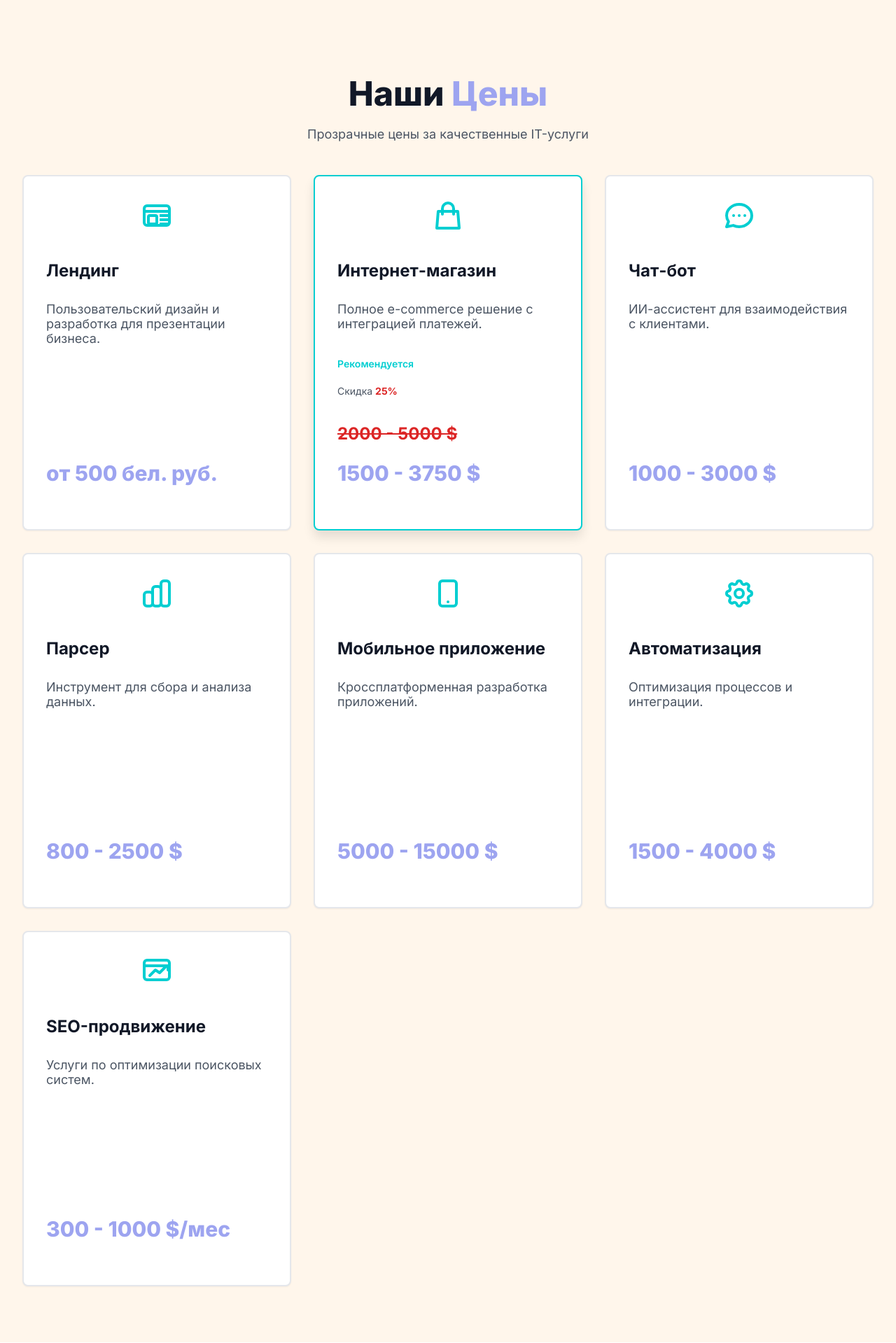
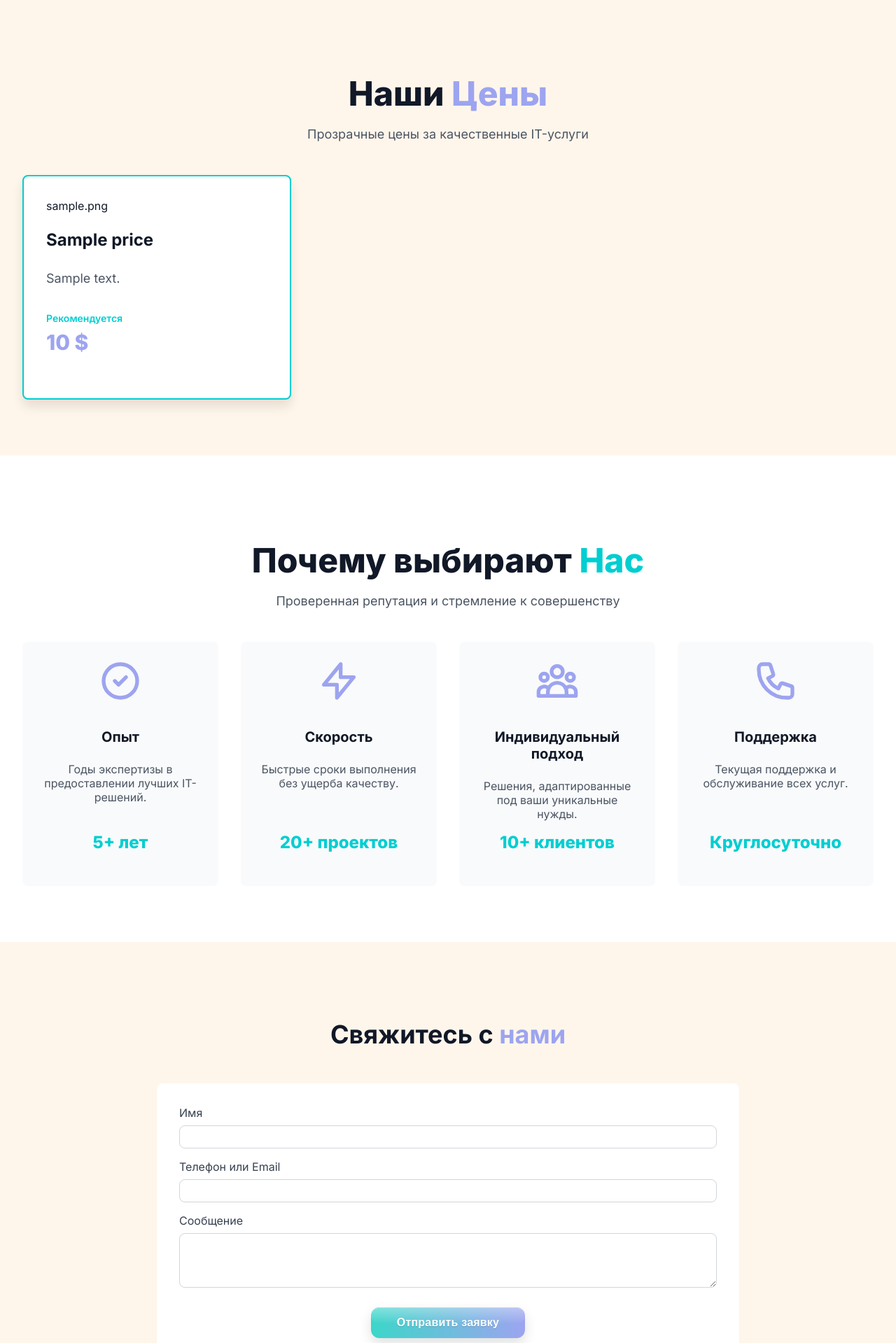
Before and after one commit to Xumpocmb/WebCraft, a Django app: page / in a window 1280 px wide. Shown: the part 2020-3939 px from the top of the page at 70% size. Run offline with Django 5.2, Linux system fonts and the light colour scheme; tables that the repository leaves empty hold one stand-in row (values such as "Sample post").

Commit message:
feat(prices): implement dynamic price list
Add a new `Price` model for managing pricing information dynamically.
This includes fields for title, description, original price, discount percentage, recommended status, and an SVG icon.
The model is integrated into the Django admin for content management.
The `home` view now fetches `Price` objects and passes them to the template.
The `prices.html` template has been refactored to dynamically display these price items, including conditional styling for recommended items and logic for displaying discounted prices.

```diff
--- a/app_home/admin.py
+++ b/app_home/admin.py
@@ -1,6 +1,7 @@
 from django.contrib import admin
 
 # Register your models here.
-from .models import Service
+from .models import Service, Price
 
 admin.site.register(Service)
+admin.site.register(Price)
--- a/app_home/models.py
+++ b/app_home/models.py
@@ -1,4 +1,5 @@
 from django.db import models
+from decimal import Decimal
 
 # Create your models here.
 
@@ -10,4 +11,28 @@ class Service(models.Model):
 
     def __str__(self):
         return self.title
+
+class Price(models.Model):
+    title = models.CharField(max_length=200)
+    description = models.TextField()
+    price = models.DecimalField(max_digits=10, decimal_places=2, blank=True, null=True) # This will now be the original price
+    recommended = models.BooleanField(default=False)
+    discount_percentage = models.DecimalField(max_digits=5, decimal_places=2, blank=True, null=True)
+    icon_svg = models.TextField(help_text="SVG code for the price icon", blank=True, null=True)
+
+    @property
+    def discounted_price(self):
+        if self.price is not None and self.discount_percentage is not None:
+            return self.price * (Decimal('1') - self.discount_percentage / Decimal('100'))
+        return None
+
+    @property
+    def display_price(self):
+        if self.discounted_price is not None:
+            return f"{self.discounted_price:.0f}"
+        elif self.price is not None:
+            return f"{self.price:.0f}"
+        return "Цена не указана"
+
+    def __str__(self):
         return self.title
--- a/app_home/views.py
+++ b/app_home/views.py
@@ -1,9 +1,10 @@
 from django.shortcuts import render
-from .models import Service
+from .models import Service, Price
 
 # Create your views here.
 
 def home(request):
     services = Service.objects.all()
-    context = {'services': services}
+    prices = Price.objects.all()
+    context = {'services': services, 'prices': prices}
     return render(request, 'index.html', context)
--- a/templates/app_home/prices.html
+++ b/templates/app_home/prices.html
@@ -8,99 +8,36 @@
       Прозрачные цены за качественные IT-услуги
     </p>
     <div class="grid grid-cols-1 md:grid-cols-2 lg:grid-cols-3 gap-8">
+      {% for price_item in prices %}
       <div
-        class="bg-white p-8 rounded-lg shadow-sm hover:shadow-lg hover:scale-105 transition-all duration-300 border-2 border-gray-200 fade-in">
-        <!-- Иконка лендинга: окно веб-страницы с блоками контента -->
+        class="bg-white p-8 rounded-lg shadow-sm hover:shadow-lg hover:scale-105 transition-all duration-300 border-2 {% if price_item.recommended %}border-accent-turquoise shadow-lg{% else %}border-gray-200{% endif %} fade-in">
+        {% if price_item.icon_svg %}
+        {{ price_item.icon_svg|safe }}
+        {% else %}
+        <!-- Default icon if none provided -->
         <svg class="w-12 h-12 text-accent-turquoise mb-4" fill="none" stroke="currentColor" viewBox="0 0 24 24"
           aria-hidden="true">
-          <!-- рамка окна -->
-          <rect x="3" y="5" width="18" height="14" rx="2" ry="2" stroke-width="2"></rect>
-          <!-- верхняя панель -->
-          <line x1="3" y1="9" x2="21" y2="9" stroke-width="2"></line>
-          <!-- левый геро-блок -->
-          <rect x="6" y="12" width="6" height="6" rx="1" stroke-width="2"></rect>
-          <!-- строки контента справа -->
-          <line x1="14" y1="12" x2="20" y2="12" stroke-width="2"></line>
-          <line x1="14" y1="15" x2="20" y2="15" stroke-width="2"></line>
-          <line x1="14" y1="18" x2="20" y2="18" stroke-width="2"></line>
-        </svg>
-        <h3 class="text-2xl font-bold text-gray-900 mb-3">Лендинг</h3>
-        <p class="text-gray-600 mb-6 text-lg">Пользовательский дизайн и разработка для презентации бизнеса.</p>
-        <p class="price text-3xl font-extrabold text-accent-orange">от 500 бел. руб.</p>
-      </div>
-      <div
-        class="bg-white p-8 rounded-lg shadow-sm hover:shadow-lg hover:scale-105 transition-all duration-300 border-2 border-accent-turquoise shadow-lg fade-in">
-        <svg class="w-12 h-12 text-accent-turquoise mb-4" fill="none" stroke="currentColor" viewBox="0 0 24 24">
           <path stroke-linecap="round" stroke-linejoin="round" stroke-width="2"
-            d="M16 11V7a4 4 0 00-8 0v4M5 9h14l1 12H4L5 9z"></path>
-        </svg>
-        <h3 class="text-2xl font-bold text-gray-900 mb-3">Интернет-магазин</h3>
-        <p class="text-gray-600 mb-6 text-lg">Полное e-commerce решение с интеграцией платежей.</p>
-        <p class="text-sm text-accent-turquoise font-semibold mb-2">Рекомендуется</p>
-        <!-- Блок цены со скидкой 25% -->
-        <p class="text-sm font-medium text-gray-600 mb-1">Скидка <span class="text-red-600 font-bold">25%</span></p>
-        <p class="text-2xl font-bold text-red-600 line-through">2000 - 5000 $</p>
-        <p class="price text-3xl font-extrabold text-accent-orange">1500 - 3750 $</p>
-      </div>
-      <div
-        class="bg-white p-8 rounded-lg shadow-sm hover:shadow-lg hover:scale-105 transition-all duration-300 border-2 border-gray-200 fade-in">
-        <svg class="w-12 h-12 text-accent-turquoise mb-4" fill="none" stroke="currentColor" viewBox="0 0 24 24">
-          <path stroke-linecap="round" stroke-linejoin="round" stroke-width="2"
-            d="M8 12h.01M12 12h.01M16 12h.01M21 12c0 4.418-4.03 8-9 8a9.863 9.863 0 01-4.255-.949L3 20l1.395-3.72C3.512 15.042 3 13.574 3 12c0-4.418 4.03-8 9-8s9 3.582 9 8z">
+            d="M7 7h.01M7 3h5.5c.583 0 1.088.24 1.45.654l2.75 3.167a1.5 1.5 0 010 2.158l-2.75 3.167a1.5 1.5 0 01-1.45.654H7V7z">
           </path>
         </svg>
-        <h3 class="text-2xl font-bold text-gray-900 mb-3">Чат-бот</h3>
-        <p class="text-gray-600 mb-6 text-lg">ИИ-ассистент для взаимодействия с клиентами.</p>
-        <p class="price text-3xl font-extrabold text-accent-orange">1000 - 3000 $</p>
+        {% endif %}
+        <h3 class="text-2xl font-bold text-gray-900 mb-3">{{ price_item.title }}</h3>
+        <p class="text-gray-600 mb-6 text-lg">{{ price_item.description }}</p>
+        {% if price_item.recommended %}
+        <p class="text-sm text-accent-turquoise font-semibold mb-2">Рекомендуется</p>
+        {% endif %}
+        {% if price_item.discount_percentage and price_item.price %}
+        <p class="text-sm font-medium text-gray-600 mb-1">Скидка <span class="text-red-600 font-bold">{{ price_item.discount_percentage|floatformat:0 }}%</span></p>
+        <p class="text-2xl font-bold text-red-600 line-through">{{ price_item.price|floatformat:0 }} $</p>
+        <p class="price text-3xl font-extrabold text-accent-orange">{{ price_item.discounted_price|floatformat:0 }} $</p>
+        {% elif price_item.price %}
+        <p class="price text-3xl font-extrabold text-accent-orange">{{ price_item.price|floatformat:0 }} $</p>
+        {% else %}
+        <p class="price text-3xl font-extrabold text-accent-orange">Цена не указана</p>
+        {% endif %}
       </div>
-      <div
-        class="bg-white p-8 rounded-lg shadow-sm hover:shadow-lg hover:scale-105 transition-all duration-300 border-2 border-gray-200 fade-in">
-        <svg class="w-12 h-12 text-accent-turquoise mb-4" fill="none" stroke="currentColor" viewBox="0 0 24 24">
-          <path stroke-linecap="round" stroke-linejoin="round" stroke-width="2"
-            d="M9 19v-6a2 2 0 00-2-2H5a2 2 0 00-2 2v6a2 2 0 002 2h2a2 2 0 002-2zm0 0V9a2 2 0 012-2h2a2 2 0 012 2v10m-6 0a2 2 0 002 2h2a2 2 0 002-2m0 0V5a2 2 0 012-2h2a2 2 0 012 2v14a2 2 0 01-2 2h-2a2 2 0 01-2-2z">
-          </path>
-        </svg>
-        <h3 class="text-2xl font-bold text-gray-900 mb-3">Парсер</h3>
-        <p class="text-gray-600 mb-6 text-lg">Инструмент для сбора и анализа данных.</p>
-        <p class="price text-3xl font-extrabold text-accent-orange">800 - 2500 $</p>
-      </div>
-      <div
-        class="bg-white p-8 rounded-lg shadow-sm hover:shadow-lg hover:scale-105 transition-all duration-300 border-2 border-gray-200 fade-in">
-        <svg class="w-12 h-12 text-accent-turquoise mb-4" fill="none" stroke="currentColor" viewBox="0 0 24 24">
-          <path stroke-linecap="round" stroke-linejoin="round" stroke-width="2"
-            d="M12 18h.01M8 21h8a2 2 0 002-2V5a2 2 0 00-2-2H8a2 2 0 00-2 2v14a2 2 0 002 2z"></path>
-        </svg>
-        <h3 class="text-2xl font-bold text-gray-900 mb-3">Мобильное приложение</h3>
-        <p class="text-gray-600 mb-6 text-lg">Кроссплатформенная разработка приложений.</p>
-        <p class="price text-3xl font-extrabold text-accent-orange">5000 - 15000 $</p>
-      </div>
-      <div
-        class="bg-white p-8 rounded-lg shadow-sm hover:shadow-lg hover:scale-105 transition-all duration-300 border-2 border-gray-200 fade-in">
-        <svg class="w-12 h-12 text-accent-turquoise mb-4" fill="none" stroke="currentColor" viewBox="0 0 24 24">
-          <path stroke-linecap="round" stroke-linejoin="round" stroke-width="2"
-            d="M10.325 4.317c.426-1.756 2.924-1.756 3.35 0a1.724 1.724 0 002.573 1.066c1.543-.94 3.31.826 2.37 2.37a1.724 1.724 0 001.065 2.572c1.756.426 1.756 2.924 0 3.35a1.724 1.724 0 00-1.066 2.573c.94 1.543-.826 3.31-2.37 2.37a1.724 1.724 0 00-2.572 1.065c-.426 1.756-2.924 1.756-3.35 0a1.724 1.724 0 00-2.573-1.066c-1.543.94-3.31-.826-2.37-2.37a1.724 1.724 0 00-1.065-2.572c-1.756-.426-1.756-2.924 0-3.35a1.724 1.724 0 001.066-2.573c-.94-1.543.826-3.31 2.37-2.37.996.608 2.296.07 2.572-1.065z">
-          </path>
-          <path stroke-linecap="round" stroke-linejoin="round" stroke-width="2" d="M15 12a3 3 0 11-6 0 3 3 0 016 0z">
-          </path>
-        </svg>
-        <h3 class="text-2xl font-bold text-gray-900 mb-3">Автоматизация</h3>
-        <p class="text-gray-600 mb-6 text-lg">Оптимизация процессов и интеграции.</p>
-        <p class="price text-3xl font-extrabold text-accent-orange">1500 - 4000 $</p>
-      </div>
-      <div
-        class="bg-white p-8 rounded-lg shadow-sm hover:shadow-lg hover:scale-105 transition-all duration-300 border-2 border-gray-200 fade-in">
-        <!-- Иконка SEO (малый): окно браузера + стрелка роста -->
-        <svg class="w-12 h-12 text-accent-turquoise mb-4" fill="none" stroke="currentColor" viewBox="0 0 24 24"
-          aria-hidden="true" stroke-linecap="round" stroke-linejoin="round">
-          <rect x="3" y="4" width="18" height="14" rx="2" stroke-width="2"></rect>
-          <line x1="3" y1="8" x2="21" y2="8" stroke-width="2"></line>
-          <polyline points="7,15 11,11 14,13 18,9" stroke-width="2" fill="none"></polyline>
-          <polyline points="17,8 20,8 20,11" stroke-width="2" fill="none"></polyline>
-        </svg>
-        <h3 class="text-2xl font-bold text-gray-900 mb-3">SEO-продвижение</h3>
-        <p class="text-gray-600 mb-6 text-lg">Услуги по оптимизации поисковых систем.</p>
-        <p class="price text-3xl font-extrabold text-accent-orange">300 - 1000 $/мес</p>
-      </div>
+      {% endfor %}
     </div>
   </div>
 </section>
```
